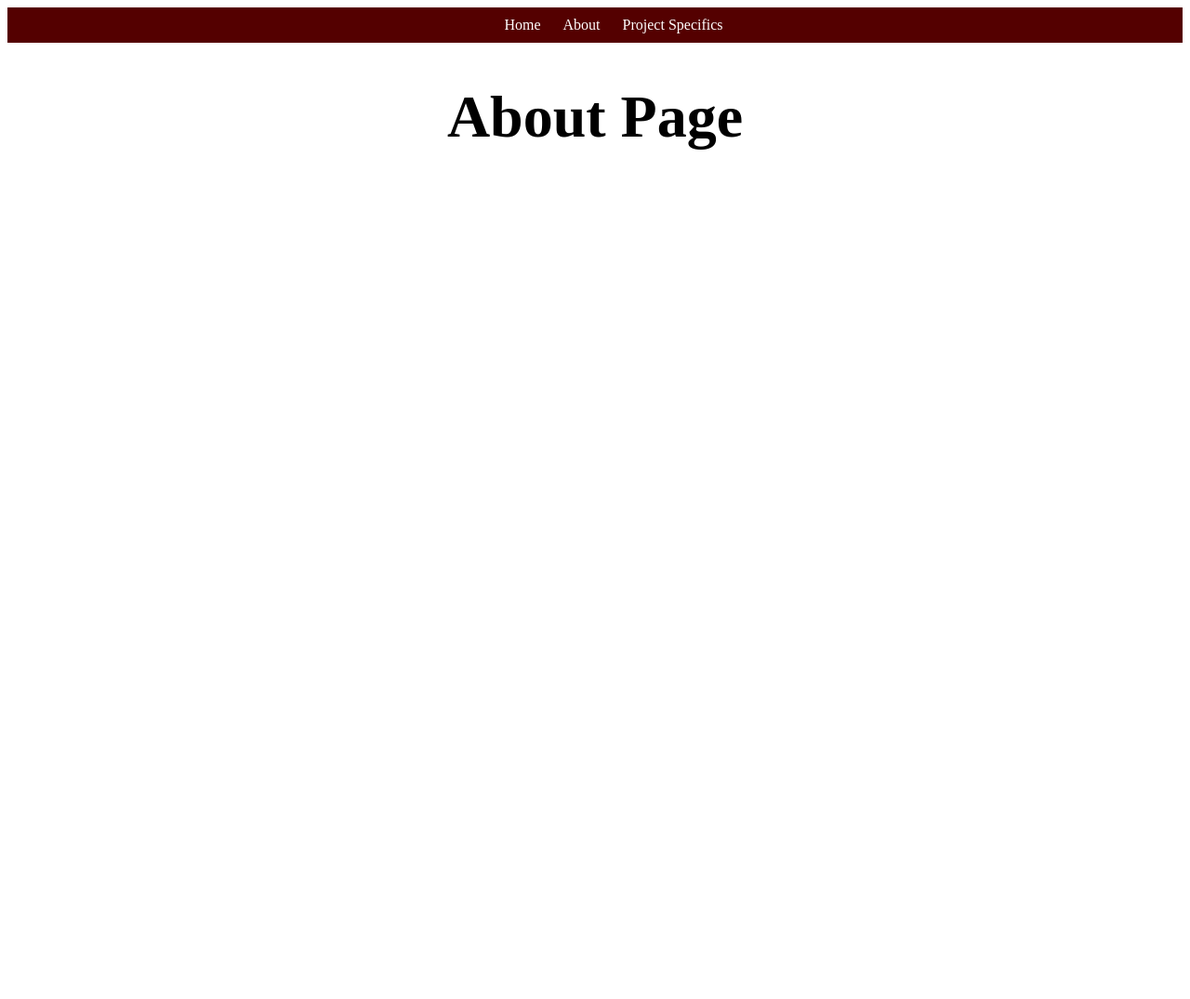
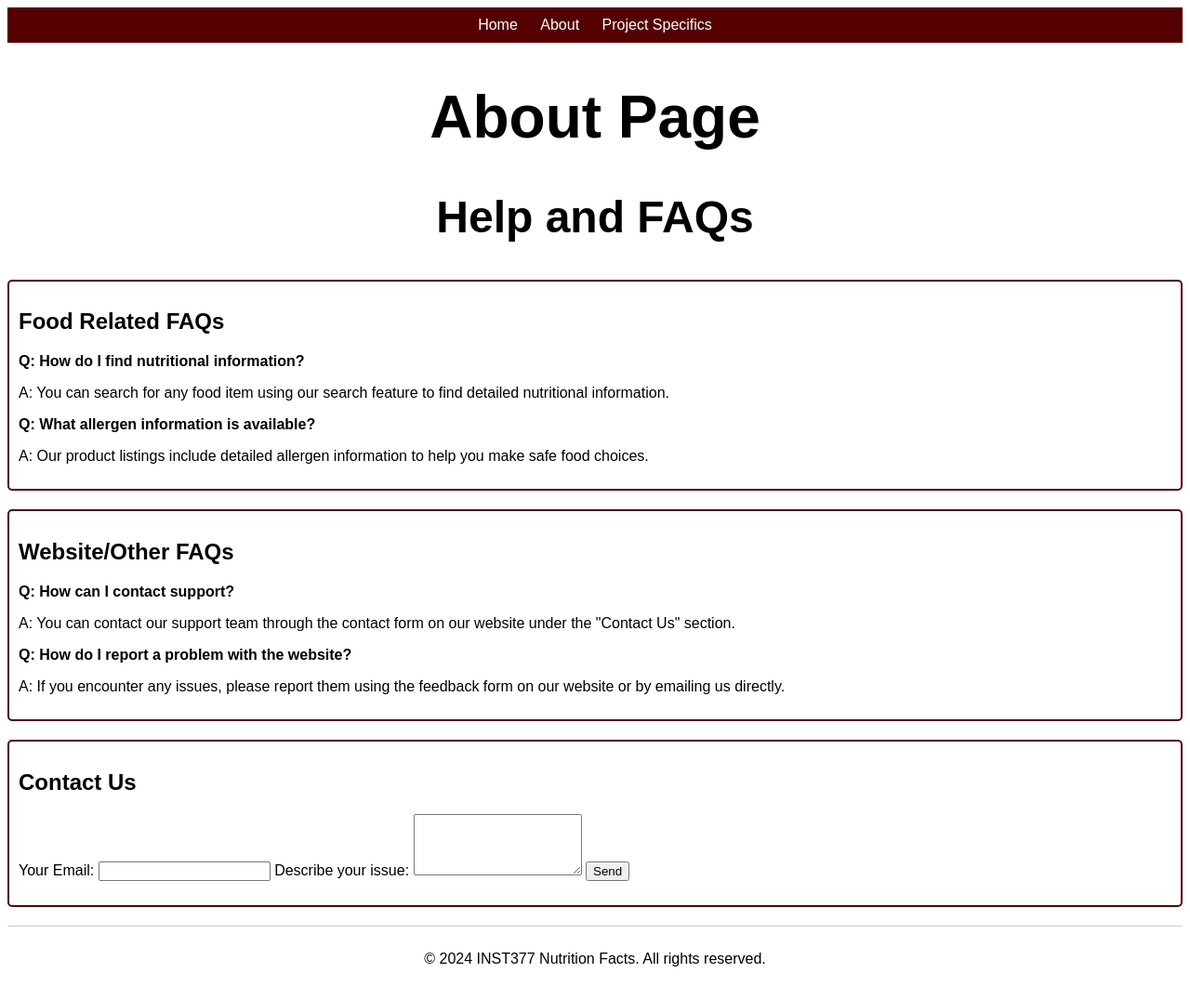
Before and after one commit to jonriccii/INST377NutritionFacts, a plain HTML site: page About.html in a window 1280 px wide. Shown: the whole page at 93% size. Before the commit the page ends 800 px from the top, so only its background shows below. Drawn offline with Linux system fonts and the light colour scheme.

Commit message:
Added About info(html/css)

```diff
--- a/About.html
+++ b/About.html
@@ -3,7 +3,7 @@
 <head>
     <title>About Page</title>
 
-    <link rel="stylesheet" href="HomePageCSS.css">
+    <link rel="stylesheet" href="AboutCSS.css">
 </head>
 
 <body>
@@ -19,7 +19,53 @@
         <header>
             <h1>About Page</h1>
         </header>
+        <header>
+            <h2>Help and FAQs</h2>
+        </header>
+
+        <section id="faq-section">
+            <div id="food-faq">
+                <h2>Food Related FAQs</h2>
+                <p><strong>Q: How do I find nutritional information?</strong></p>
+                <p>A: You can search for any food item using our search feature to find detailed nutritional information.</p>
+
+                <p><strong>Q: What allergen information is available?</strong></p>
+                <p>A: Our product listings include detailed allergen information to help you make safe food choices.</p>
+            </div>
+
+            <div id="website-faq">
+                <h2>Website/Other FAQs</h2>
+                <p><strong>Q: How can I contact support?</strong></p>
+                <p>A: You can contact our support team through the contact form on our website under the "Contact Us" section.</p>
+
+                <p><strong>Q: How do I report a problem with the website?</strong></p>
+                <p>A: If you encounter any issues, please report them using the feedback form on our website or by emailing us directly.</p>
+            </div>
+            <div id="contact-form">
+                <h2>Contact Us</h2>
+                <form onsubmit="handleSubmit(event)">
+                    <label for="email">Your Email:</label>
+                    <input type="email" id="email" name="email" required>
+
+                    <label for="issue">Describe your issue:</label>
+                    <textarea id="issue" name="issue" rows="4" required></textarea>
+
+                    <button type="submit">Send</button>
+                </form>
+            </div>
+        </section>
+
+        <footer>
+            <p>&copy; 2024 INST377 Nutrition Facts. All rights reserved.</p>
+        </footer>
     </div>
+    <script>
+        function handleSubmit(event) {
+            event.preventDefault();
+            alert('Thank you for your concern, we will contact you as soon as possible.');
+            document.getElementById('contact-form').reset();
+        }
+    </script>
 </body>
 
 </html>
--- /dev/null
+++ b/AboutCSS.css
@@ -0,0 +1,55 @@
+body {
+    font-family: Arial, sans-serif;
+}
+
+nav#mainNav {
+    text-align: center;
+    background-color: rgb(84, 0, 0);
+}
+
+nav#mainNav ul {
+    list-style-type: none;
+    padding: 0;
+    margin: 0;
+}
+
+nav#mainNav ul li {
+    display: inline-block;
+    position: relative;
+    padding: 10px;
+    transition: .5s;
+}
+
+nav#mainNav ul li:hover {
+    cursor: pointer;
+    background-color: rgb(195, 0, 0);
+    box-shadow: 0 12px 16px 0 rgb(255, 67, 67), 0 17px 50px 0 rgb(255, 67, 67);
+}
+
+nav#mainNav ul li a {
+    color: white;
+    text-decoration: none;
+}
+
+header {
+    font-size: xx-large;
+    text-align: center;
+}
+
+#food-faq, #website-faq, #contact-form {
+    border: 2px solid rgb(84, 0, 0);
+    padding: 10px;
+    margin-top: 20px;
+    border-radius: 5px;
+}
+
+footer {
+    text-align: center;
+    margin-top: 20px;
+    padding: 10px;
+    border-top: 1px solid #ccc;
+}
+
+#info {
+    text-align: center;
+}
```
